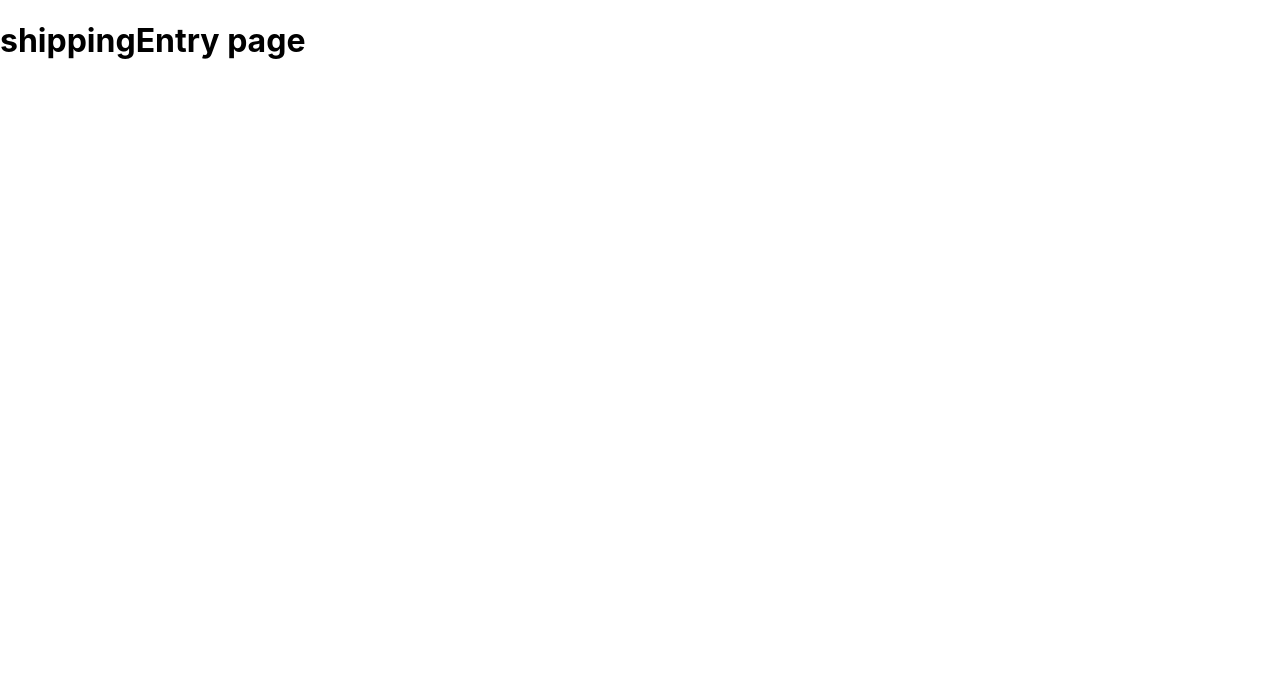
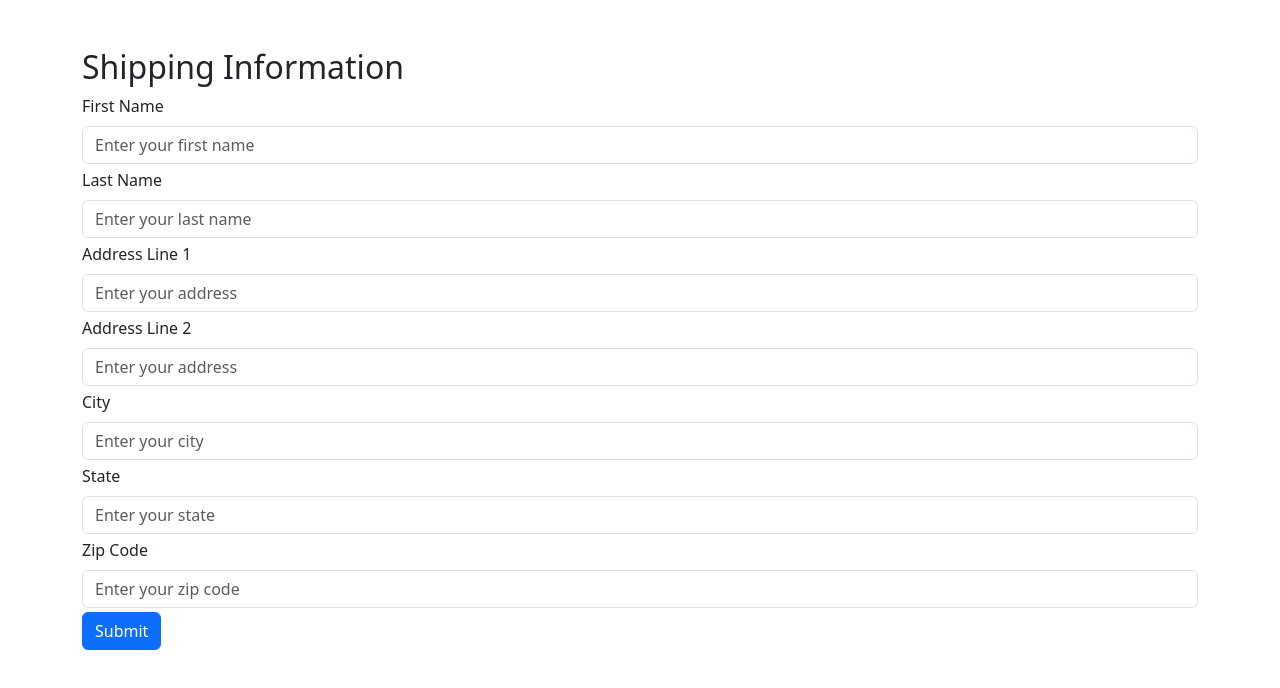
Before and after one commit to amon31337/exotic_pet_co, a React (Create React App) app in the folder exotic_pet_co/: page /shippingEntry in a window 1280 px wide. Shown: the top 688 px of the page. Built offline with nearby package versions, Linux system fonts and the light colour scheme.

Commit message:
Created ShippingEntry page

```diff
--- a/exotic_pet_co/src/components/shippingEntry.js
+++ b/exotic_pet_co/src/components/shippingEntry.js
@@ -1,16 +1,106 @@
-import React from 'react';
+import React, {useState} from 'react';
 
-const shippingEntry = () => {
-    let title = 'shippingEntry page';
+function ShippingEntry() {
+  const [firstName, setFirstName] = useState('');
+  const [lastName, setLastName] = useState('');
+  const [addressLine1, setAddressLine1] = useState('');
+  const [addressLine2, setAddressLine2] = useState('');
+  const [city, setCity] = useState('');
+  const [state, setState] = useState('');
+  const [zip, setZip] = useState('');
 
-    return (
-        <div>
-            <h1>
-                {title}
-            </h1>
+  const handleSubmit = (event) => {
+    event.preventDefault();
+    console.log('Form data:', { firstName, lastName, addressLine1, addressLine2 });
+  };
+
+  return (
+    <div className="container mt-5">
+      <h2>Shipping Information</h2>
+
+      <form onSubmit={handleSubmit}>
+        <div className="mb-1">
+          <label className="form-label">First Name</label>
+          <input
+            type="text"
+            className="form-control"
+            value={firstName}
+            onChange={(e) => setFirstName(e.target.value)}
+            placeholder="Enter your first name"
+          />
         </div>
 
-    );
-};
+        <div className="mb-1">
+          <label className="form-label">Last Name</label>
+          <input
+            type="text"
+            className="form-control"
+            value={lastName}
+            onChange={(e) => setLastName(e.target.value)}
+            placeholder="Enter your last name"
+          />
+        </div>
 
-export default shippingEntry;
+        <div className="mb-1">
+          <label className="form-label">Address Line 1</label>
+          <input
+            type="text"
+            className="form-control"
+            value={addressLine1}
+            onChange={(e) => setAddressLine1(e.target.value)}
+            placeholder="Enter your address"
+          />
+        </div>
+
+        <div className="mb-1">
+          <label className="form-label">Address Line 2</label>
+          <input
+            type="text"
+            className="form-control"
+            value={addressLine2}
+            onChange={(e) => setAddressLine2(e.target.value)}
+            placeholder="Enter your address"
+          />
+        </div>
+
+        <div className="mb-1">
+          <label className="form-label">City</label>
+          <input
+            type="text"
+            className="form-control"
+            value={city}
+            onChange={(e) => setCity(e.target.value)}
+            placeholder="Enter your city"
+          />
+        </div>
+
+        <div className="mb-1">
+          <label className="form-label">State</label>
+          <input
+            type="text"
+            className="form-control"
+            value={state}
+            onChange={(e) => setState(e.target.value)}
+            placeholder="Enter your state"
+          />
+        </div>
+
+        <div className="mb-1">
+          <label className="form-label">Zip Code</label>
+          <input
+            type="text"
+            className="form-control"
+            value={zip}
+            onChange={(e) => setZip(e.target.value)}
+            placeholder="Enter your zip code"
+          />
+        </div>
+
+        <button type="submit" className="btn btn-primary">
+          Submit
+        </button>
+      </form>
+    </div>
+  );
+}
+export default ShippingEntry;
--- a/exotic_pet_co/src/index.js
+++ b/exotic_pet_co/src/index.js
@@ -2,6 +2,7 @@ import React from 'react';
 import ReactDOM from 'react-dom/client';
 import './index.css';
 import reportWebVitals from './reportWebVitals';
+import 'bootstrap/dist/css/bootstrap.min.css';
 import { BrowserRouter, Routes, Route, Navigate } from "react-router";
 import Purchase from './components/purchase';
 import Confirmation from './components/confirmation';
```
